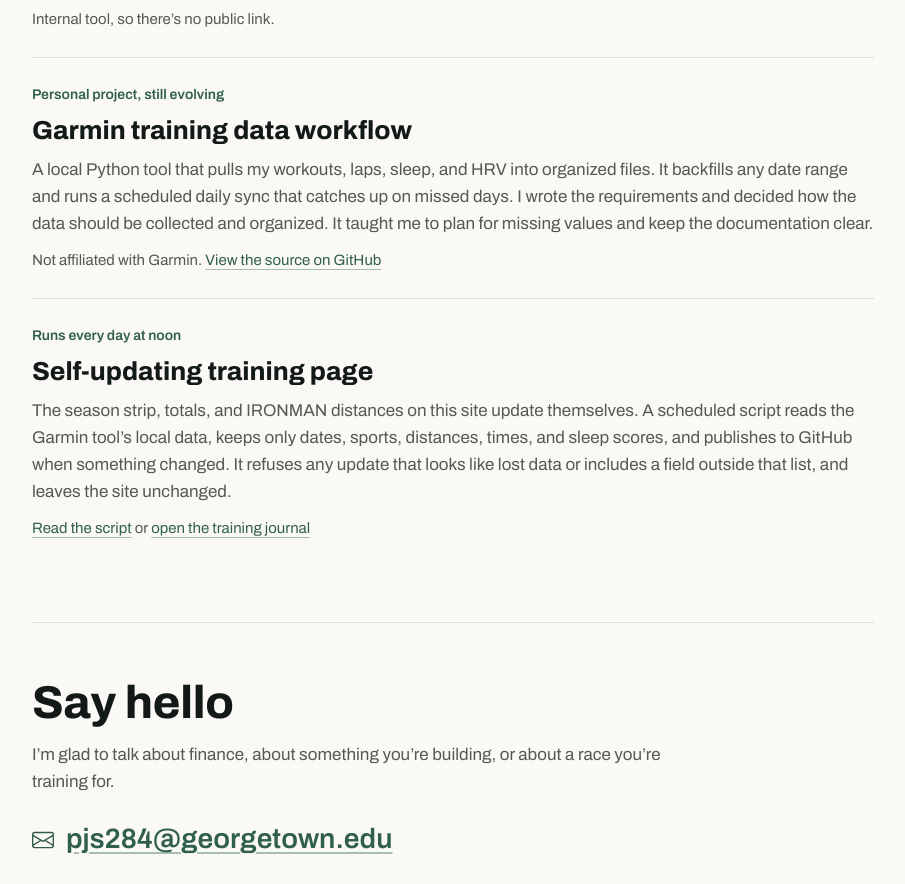
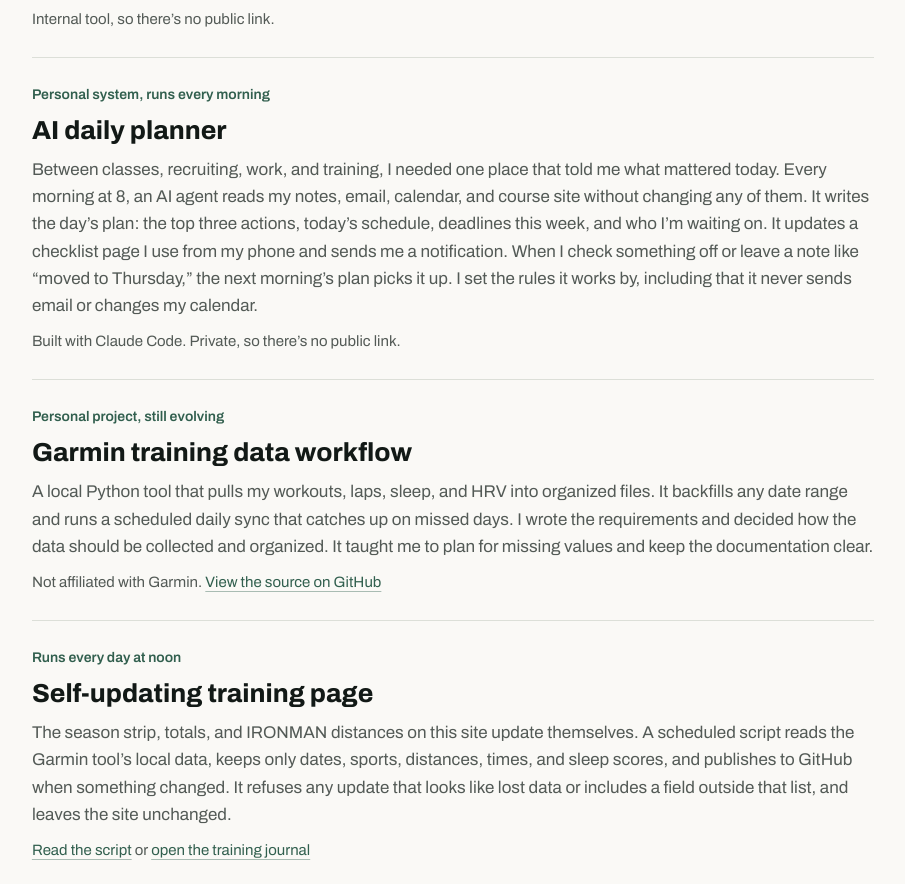
Before and after one commit to Philip1575/Main-Website, a plain HTML site: page index.html in a window 1280 px wide. Shown: the part 3413-4297 px from the top of the page, without its empty margins (347-1252 px from the left). Drawn offline with Linux system fonts and the light colour scheme.

Commit message:
Add AI daily planner to built section
Co-Authored-By: Claude Opus 5.5 <noreply@anthropic.com>

```diff
--- a/index.html
+++ b/index.html
@@ -159,6 +159,12 @@
           <p class="build-note">Internal tool, so there’s no public link.</p>
         </article>
         <article class="build">
+          <p class="build-meta">Personal system, runs every morning</p>
+          <h3>AI daily planner</h3>
+          <p>Between classes, recruiting, work, and training, I needed one place that told me what mattered today. Every morning at 8, an AI agent reads my notes, email, calendar, and course site without changing any of them. It writes the day’s plan: the top three actions, today’s schedule, deadlines this week, and who I’m waiting on. It updates a checklist page I use from my phone and sends me a notification. When I check something off or leave a note like “moved to Thursday,” the next morning’s plan picks it up. I set the rules it works by, including that it never sends email or changes my calendar.</p>
+          <p class="build-note">Built with Claude Code. Private, so there’s no public link.</p>
+        </article>
+        <article class="build">
           <p class="build-meta">Personal project, still evolving</p>
           <h3>Garmin training data workflow</h3>
           <p>A local Python tool that pulls my workouts, laps, sleep, and HRV into organized files. It backfills any date range and runs a scheduled daily sync that catches up on missed days. I wrote the requirements and decided how the data should be collected and organized. It taught me to plan for missing values and keep the documentation clear.</p>
```
